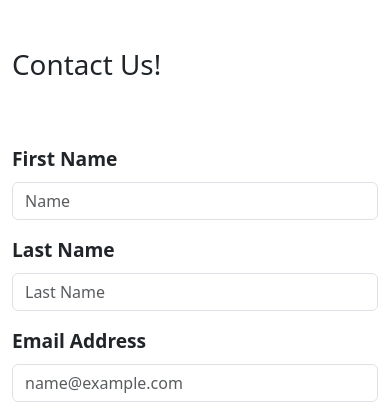
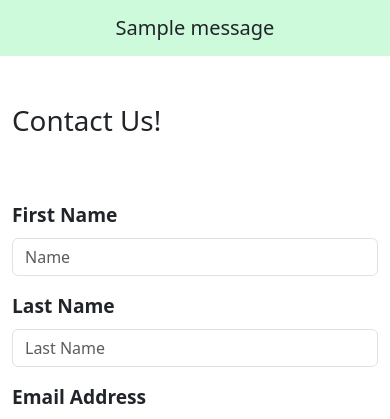
Before and after one commit to semihsrdr/Food-Blog-Website, a Flask app: page /contact in a window 390 px wide. Shown: the part 66-485 px from the top of the page. Run offline with Flask 3, Linux system fonts and the light colour scheme; tables that the repository leaves empty hold one stand-in row (values such as "Sample post"); one stand-in notice (Sample message) is shown; some libraries are stand-ins or nearby versions.

Commit message:
Fix Responsive Design, Fix Contact Page, Fix About Page

```diff
--- a/main.py
+++ b/main.py
@@ -9,7 +9,9 @@ from functions import send_mail
 from flask_login import login_user, LoginManager, login_required, current_user, logout_user
 from werkzeug.security import generate_password_hash, check_password_hash
 from flask_gravatar import Gravatar
+from dotenv import load_dotenv
 
+load_dotenv()
 
 year=datetime.datetime.now().year
 
@@ -121,8 +123,12 @@ def contact_page():
         msg=request.form["comments"]
         name=request.form["firstName"]
         surname=request.form["lastName"]
-        send_mail(user_address,msg,name,surname)
-
+        try:
+            send_mail(user_address,msg,name,surname)
+            flash("Your Message Has Successfully Sent!")
+        except Exception as e:
+            print(f"Error {e}")
+            flash("Your Message Hasn't Sent!")
         return render_template("contact.html",year=year)
     return render_template("contact.html",year=year)
 
@@ -182,4 +188,4 @@ def logout():
     logout_user()
     return redirect(url_for("main_page"))
 if __name__=="__main__":
-    app.run(debug=False)
+    app.run(debug=True)
--- a/templates/about.html
+++ b/templates/about.html
@@ -3,9 +3,9 @@
 {% block title%}About{% endblock %}
 {% block content %}
 
-<section class="py-3 py-md-5 my-5">
+<section class="py-3 py-md-5 my-md-5">
     <div class="container">
-      <div class="row gy-3 gy-md-4 my-5 gy-lg-0 align-items-lg-center">
+      <div class="row gy-3 gy-md-4 mb-5 gy-lg-0 align-items-lg-center">
         <div class="col-12 col-lg-6 col-xl-5">
           <img class="img-fluid rounded" loading="lazy" src="https://media.istockphoto.com/id/516329534/photo/last-straw.jpg?s=612x612&w=0&k=20&c=q9tScD01SPtN5QNAYgWG-ot4n_4hZXOgMStuFgmBFa8=" alt="About 1">
         </div>
--- a/templates/base.html
+++ b/templates/base.html
@@ -7,6 +7,7 @@
     <link rel="stylesheet" href="https://cdnjs.cloudflare.com/ajax/libs/font-awesome/6.5.2/css/all.min.css" integrity="sha512-SnH5WK+bZxgPHs44uWIX+LLJAJ9/2PkPKZ5QiAj6Ta86w+fsb2TkcmfRyVX3pBnMFcV7oQPJkl9QevSCWr3W6A==" crossorigin="anonymous" referrerpolicy="no-referrer" />
     <link rel="stylesheet" href="/static/style.css">
     <link rel="stylesheet" href="/static/style_add_page.css">
+    <meta name="viewport" content="width=device-width, initial-scale=1">
 </head>
 <body>
     <nav class="navbar navbar-expand-lg bg-body-tertiary rounded" aria-label="Eleventh navbar example">
--- a/templates/contact.html
+++ b/templates/contact.html
@@ -3,7 +3,17 @@
 {% block title%}Contact{% endblock %}
 {% block content %}
 
-
+    {% with messages = get_flashed_messages() %}
+        {% if messages %}
+          {% for msg in messages %}
+              {% if msg == "Your Message Hasn't Sent!" %}
+                  <h5 style="text-align:center; background:pink; font-weight:300" class="py-3 mb-0">{{msg}}</h5>
+              {% else %}
+                  <h5 style="text-align:center; background:#CDFADB; font-weight:300" class="py-3 mb-0">{{msg}}</h5>
+              {% endif %}
+          {% endfor %}
+        {% endif %}
+      {% endwith %}
         <div class="container mt-5">
           <h1>Contact Us!</h1>
           <form action={{url_for('contact_page')}} method="POST" class="row g-3 my-5">
```
Also changed, not shown: functions.py (+4 -3 lines).
